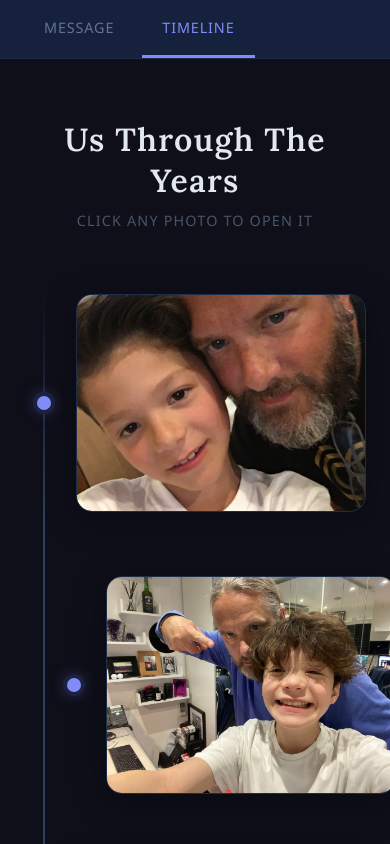
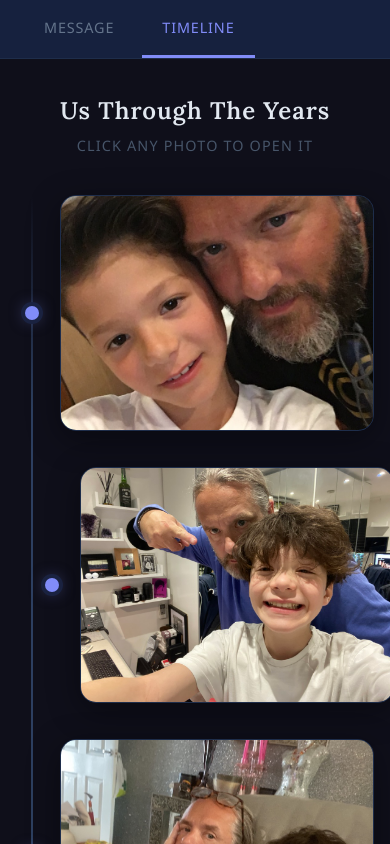
Before and after one commit to Realm9758/dadsite, a plain HTML site: page timeline.html in a window 390 px wide. Shown: the top 844 px of the page. Drawn offline with Linux system fonts and the light colour scheme.

Commit message:
Mobile responsive: smaller envelope, tighter letter padding, single-column timeline

```diff
--- a/timeline.html
+++ b/timeline.html
@@ -154,14 +154,19 @@
     .tl-card:hover .tl-photo { transform: scale(1.04); }
 
     @media (max-width: 640px) {
-      .tl-track::before { left: 20px; }
+      #timeline { padding: 36px 16px 60px; }
+      .tl-header h2 { font-size: 1.5rem; }
+      .tl-header { margin-bottom: 40px; }
+      .tl-track::before { left: 16px; }
       .tl-item, .tl-item.right {
         justify-content: flex-start;
-        padding-left: 52px;
+        padding-left: 44px;
         padding-right: 0;
-        transform: translateX(30px);
+        margin-bottom: 36px;
+        transform: translateX(20px);
       }
-      .tl-item::after { left: 20px; }
+      .tl-item::after { left: 16px; top: 50%; }
+      .tl-card { max-width: 100%; }
     }
   </style>
 </head>
```
Also changed, not shown: secret.html (+23 -0 lines).
